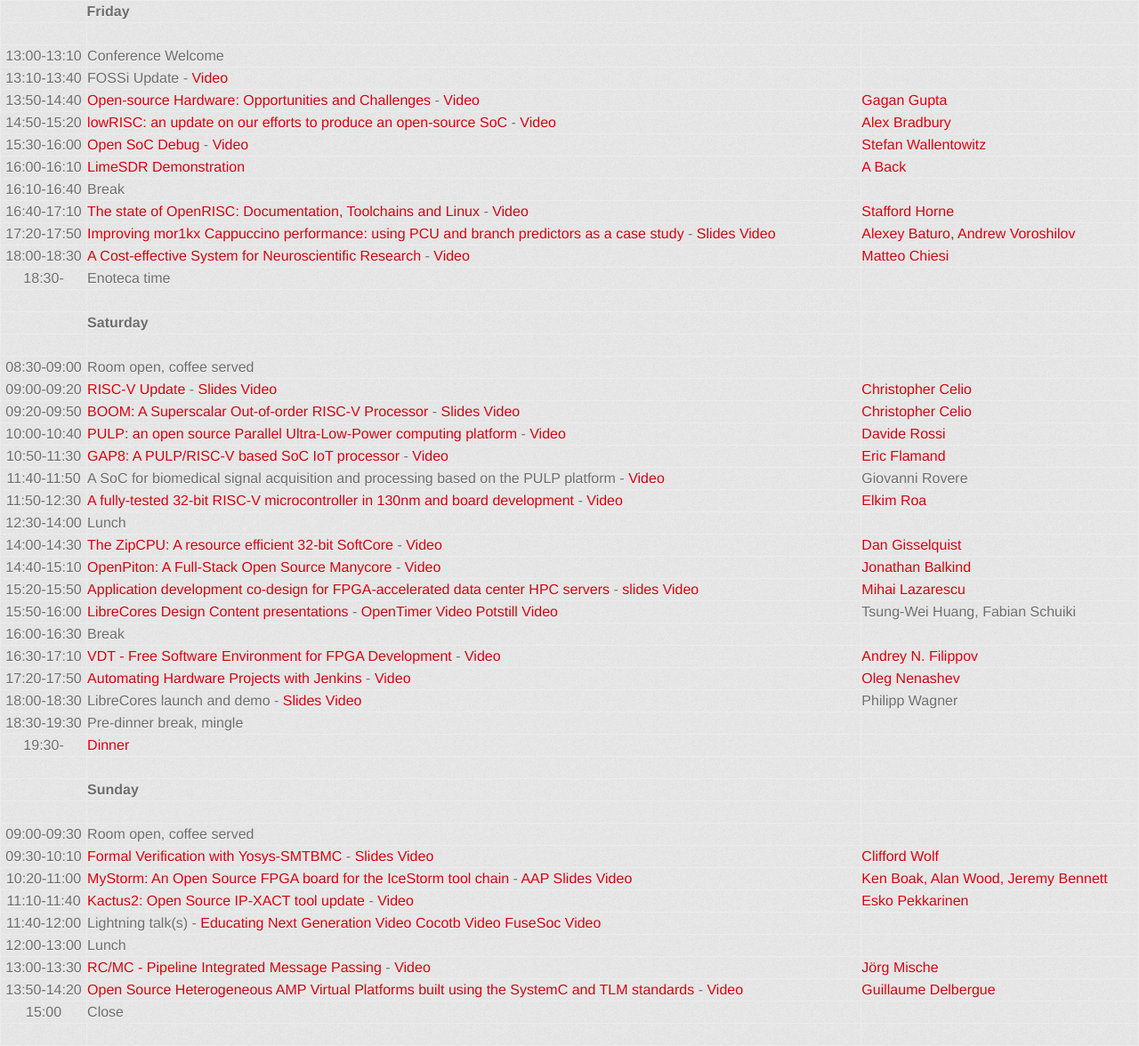
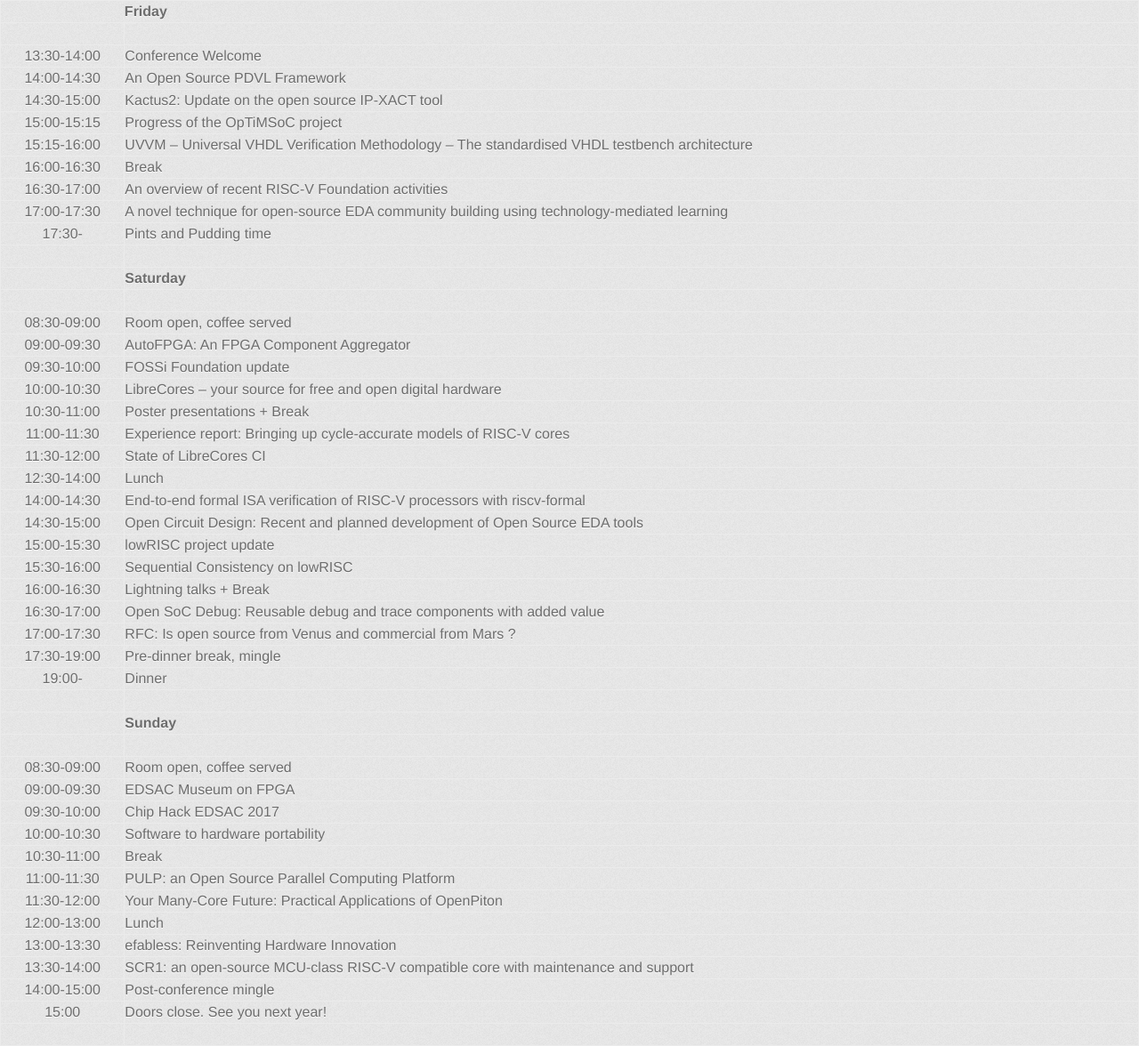
Before and after one commit to fossi-foundation/orconf, a Jekyll site: the page built from schedule.md, in a window 1280 px wide. Shown: the whole page at 89% size. Built offline with Jekyll 4.4.1, drawn with Linux system fonts in a browser that asks for light colours; some web fonts are replaced.

Commit message:
Initial schedule for 2017

```diff
--- a/schedule.md
+++ b/schedule.md
@@ -1,57 +1,57 @@
 ---
-title: ORCONF 2016 Schedule
+title: ORCONF 2017 Schedule
 layout: default
 ---
 
 | | **Friday**
 | -------- | :------------------------- | :--------------
 | | |
-| 13:00-13:10  | Conference Welcome   |
-| 13:10-13:40  | FOSSi Update - [Video](https://youtu.be/fWRFMAIYcDc)         |
-| 13:50-14:40  | [Open-source Hardware: Opportunities and Challenges](http://orconf.org/#oshwopp) - [Video](https://youtu.be/rZAwNA6VIK4) | [Gagan Gupta](http://orconf.org/#gagangupta)
-| 14:50-15:20  | [lowRISC: an update on our efforts to produce an open-source SoC](http://orconf.org/#lowrisc) - [Video](https://youtu.be/52QucTks68Y) | [Alex Bradbury](http://orconf.org/#asbradbury)
-| 15:30-16:00  | [Open SoC Debug](http://orconf.org/#opensocdebug) - [Video](https://youtu.be/cQeL3NHrB8w) | [Stefan Wallentowitz](http://orconf.org/#stefanwallentowitz)
-| 16:00-16:10  | [LimeSDR Demonstration](http://orconf.org/#limesdr) | [A Back](http://orconf.org/#andrewback)
-| 16:10-16:40  | Break |
-| 16:40-17:10  | [The state of OpenRISC: Documentation, Toolchains and Linux](http://orconf.org/#stateofopenrisc) - [Video](https://youtu.be/OHAZqLqln8o) | [Stafford Horne](http://orconf.org/#stafford)
-| 17:20-17:50  | [Improving mor1kx Cappuccino performance: using PCU and branch predictors as a case study](http://orconf.org/#mor1kx) - [Slides](presentation_design_ver5_2.pptx) [Video](https://youtu.be/A9ahb3uSkS4) | [Alexey Baturo, Andrew Voroshilov](http://orconf.org/#alexey)
-| 18:00-18:30  | [A Cost-effective System for Neuroscientific Research](http://orconf.org/#openeeg) - [Video](https://youtu.be/8Y_54nEwNeE) | [Matteo Chiesi](http://orconf.org/#matteo)
-| 18:30-       | Enoteca time |
+| 13:30-14:00  | Conference Welcome   |
+| 14:00-14:30  | An Open Source PDVL Framework|
+| 14:30-15:00  | Kactus2: Update on the open source IP-XACT tool|
+| 15:00-15:15  | Progress of the OpTiMSoC project|
+| 15:15-16:00  | UVVM – Universal VHDL Verification Methodology – The standardised VHDL testbench architecture|
+| 16:00-16:30  | Break |
+| 16:30-17:00  | An overview of recent RISC-V Foundation activities|
+| 17:00-17:30  | A novel technique for open-source EDA community building using technology-mediated learning|
+| 17:30-       | Pints and Pudding time |
 | | |
 |---------------------------------------
 | | **Saturday**
 |---------------------------------------
 | | |
 | 08:30-09:00  | Room open, coffee served
-| 09:00-09:20  | [RISC-V Update](http://orconf.org/#boom) - [Slides](2016_OrConf_RISC-V_Update.pdf) [Video](https://youtu.be/0mU8LK6rwcY) | [Christopher Celio](http://orconf.org/#chriscelio)
-| 09:20-09:50  | [BOOM: A Superscalar Out-of-order RISC-V Processor](http://orconf.org/#boom) - [Slides](boom-orconf2016.pdf) [Video](https://youtu.be/HVPSlS2v1F0) | [Christopher Celio](http://orconf.org/#chriscelio)
-| 10:00-10:40  | [PULP: an open source Parallel Ultra-Low-Power computing platform](http://orconf.org/#) - [Video](https://youtu.be/Bfsxn1cMyRk) | [Davide Rossi](http://orconf.org/#)
-| 10:50-11:30  | [GAP8: A PULP/RISC-V based SoC IoT processor](http://orconf.org/#pulp) - [Video](https://youtu.be/PE3myfKA7ik) | [Eric Flamand](http://orconf.org/#davide)
-| 11:40-11:50  | A SoC for biomedical signal acquisition and processing based on the PULP platform - [Video](https://youtu.be/aXw5ARm0NqY) | Giovanni Rovere
-| 11:50-12:30  | [A fully-tested 32-bit RISC-V microcontroller in 130nm and board development](http://orconf.org/#riscv_uc) - [Video](https://youtu.be/v2Urc4kWPyE) | [Elkim Roa](http://orconf.org/#elkim)
+| 09:00-09:30  | AutoFPGA: An FPGA Component Aggregator|
+| 09:30-10:00  | FOSSi Foundation update|
+| 10:00-10:30  | LibreCores -- your source for free and open digital hardware|
+| 10:30-11:00  | Poster presentations + Break
+| 11:00-11:30  | Experience report: Bringing up cycle-accurate models of RISC-V cores|
+| 11:30-12:00  | State of LibreCores CI|
 | 12:30-14:00  | Lunch
-| 14:00-14:30  | [The ZipCPU: A resource efficient 32-bit SoftCore](http://orconf.org/#zipcpu) - [Video](https://youtu.be/uVSRTgy-Ui0) | [Dan Gisselquist](http://orconf.org/#gisselquist)
-| 14:40-15:10  | [OpenPiton: A Full-Stack Open Source Manycore](http://orconf.org/#openpiton) - [Video](https://youtu.be/F7Shc83gxXY) | [Jonathan Balkind](http://orconf.org/#balkind)
-| 15:20-15:50  | [Application development co-design for FPGA-accelerated data center HPC servers](http://orconf.org/#fpgahpc) - [slides](2016-orconf-lazarescu.pdf) [Video](https://youtu.be/fTJWn0p9ZeI) | [Mihai Lazarescu](http://orconf.org/#mihai)
-| 15:50-16:00  | [LibreCores Design Content presentations](http://www.librecores.org/designcontest) - [OpenTimer Video](https://youtu.be/utMt07KIRCo) [Potstill Video](https://youtu.be/4y1R8eBMGxc) | Tsung-Wei Huang, Fabian Schuiki
-| 16:00-16:30  | Break |
-| 16:30-17:10  | [VDT - Free Software Environment for FPGA Development](http://orconf.org/#vdt) - [Video](https://youtu.be/9g8udf_nhZE) | [Andrey N. Filippov](http://orconf.org/#andrey)
-| 17:20-17:50  | [Automating Hardware Projects with Jenkins](http://orconf.org/#jenkins) - [Video](https://youtu.be/dlDZmADkLH8) | [Oleg Nenashev](http://orconf.org/#oleg)
-| 18:00-18:30  | LibreCores launch and demo - [Slides](http://www.slideshare.net/PhilippWagner7/presenting-the-new-librecores-site-at-orconf-2016-in-bologna) [Video](https://www.youtube.com/watch?v=ZQseM1GuQGo) | Philipp Wagner
-| 18:30-19:30  | Pre-dinner break, mingle |
-| 19:30-       | [Dinner](http://www.altrobologna.com/) |
+| 14:00-14:30  | End-to-end formal ISA verification of RISC-V processors with riscv-formal|
+| 14:30-15:00  | Open Circuit Design:  Recent and planned development of Open Source EDA tools|
+| 15:00-15:30  | lowRISC project update|
+| 15:30-16:00  | Sequential Consistency on lowRISC|
+| 16:00-16:30  | Lightning talks + Break |
+| 16:30-17:00  | Open SoC Debug: Reusable debug and trace components with added value|
+| 17:00-17:30  | RFC: Is open source from Venus and commercial from Mars ?|
+| 17:30-19:00  | Pre-dinner break, mingle
+| 19:00-       | Dinner
 | | |
 |-----
 |  | **Sunday**
 |-----
 | | |
-| 09:00-09:30  | Room open, coffee served |
-| 09:30-10:10  | [Formal Verification with Yosys-SMTBMC](http://orconf.org/#yosys) - [Slides](http://www.clifford.at/papers/2016/yosys-smtbmc/) [Video](https://youtu.be/Q2w5outo6DI)| [Clifford Wolf](http://orconf.org/#clifford)
-| 10:20-11:00  | [MyStorm: An Open Source FPGA board for the IceStorm tool chain](http://orconf.org/#mystorm) - [AAP Slides](orconf-aap-9-oct-16.pdf) [Video](https://youtu.be/_oTp6_rc3b8) | [Ken Boak, Alan Wood, Jeremy Bennett](http://orconf.org/#mystormpresenters)
-| 11:10-11:40  | [Kactus2: Open Source IP-XACT tool update](http://orconf.org/#kaktus) - [Video](https://youtu.be/UsvUHnA0DnU) | [Esko Pekkarinen](http://orconf.org/#esko)
-| 11:40-12:00  | Lightning talk(s) - [Educating Next Generation Video](https://youtu.be/wWWJIxOiPuI) [Cocotb Video](https://youtu.be/pxorarLnQYc) [FuseSoc Video](https://youtu.be/pKlJWe_HKPM) |
+| 08:30-09:00  | Room open, coffee served |
+| 09:00-09:30  | EDSAC Museum on FPGA|
+| 09:30-10:00  | Chip Hack EDSAC 2017|
+| 10:00-10:30  | Software to hardware portability|
+| 10:30-11:00  | Break|
+| 11:00-11:30  | PULP: an Open Source Parallel Computing Platform|
+| 11:30-12:00  | Your Many-Core Future: Practical Applications of OpenPiton|
 | 12:00-13:00  | Lunch |
-| 13:00-13:30  | [RC/MC - Pipeline Integrated Message Passing](http://orconf.org/#rcmc) - [Video](https://youtu.be/UxDeElkdrV8) | [Jörg Mische](http://orconf.org/#mische)
-| 13:50-14:20  | [Open Source Heterogeneous AMP Virtual Platforms built using the SystemC and TLM standards](http://orconf.org/#systemcvirtalplatforms) - [Video](https://youtu.be/R_osI5SlY50) | [Guillaume Delbergue](http://orconf.org/#guillaumed)
-| 15:00        | Close |
+| 13:00-13:30  | efabless:  Reinventing Hardware Innovation|
+| 13:30-14:00  | SCR1: an open-source MCU-class RISC-V compatible core with maintenance and support
+| 14:00-15:00  | Post-conference mingle |
+| 15:00        | Doors close. See you next year! |
 |
```
